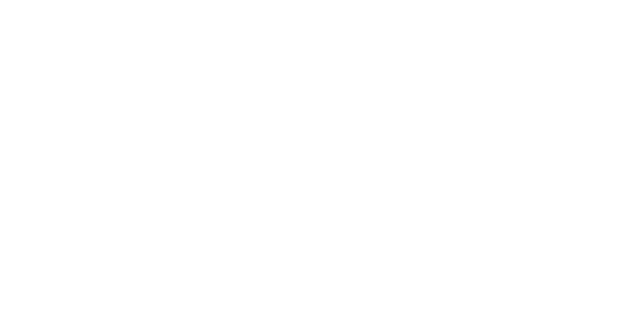
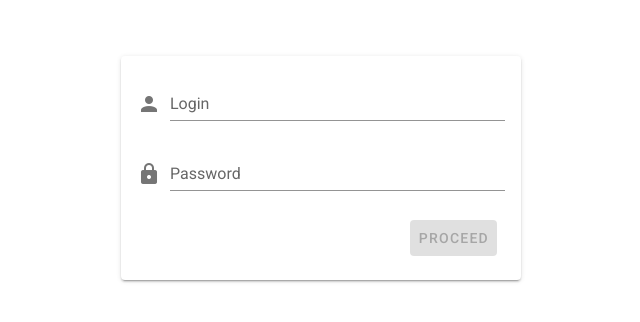
Before and after one commit to setmeright/asdfzxcv, a Nuxt app: page /login in a window 1280 px wide. Before the commit this address had no page. Shown: the part 232-554 px from the top of the page, without its empty margins (319-959 px from the left). Built offline with nearby package versions, Linux system fonts and the light colour scheme.

Commit message:
setup login page

```diff
--- a/layouts/default.vue
+++ b/layouts/default.vue
@@ -7,7 +7,7 @@
 <template>
   <v-app>
     <v-main>
-      <v-container>
+      <v-container class="fill-height" fluid>
         <nuxt />
       </v-container>
     </v-main>
--- a/pages/index.vue
+++ b/pages/index.vue
@@ -1,30 +1,11 @@
 <script>
 export default {
   name: "IndexPage",
-  methods: {
-    login() {
-      console.log("login");
-    },
-  },
 };
 </script>
 
 <template>
-  <v-layout column justify-center align-center>
-    <v-flex xs12 sm8 md6>
-      <v-card class="pa-4" min-width="400">
-        <!-- <v-card-title class="headline">
-          Dashboard
-        </v-card-title> -->
-        <v-text-field label="Login"></v-text-field>
-        <v-text-field type="password" label="Password"></v-text-field>
-        <v-card-actions>
-          <v-spacer />
-          <v-btn color="primary" @click.prevent="login">
-            Proceed
-          </v-btn>
-        </v-card-actions>
-      </v-card>
-    </v-flex>
-  </v-layout>
+  <v-row justify="center" align="center">
+    Index page
+  </v-row>
 </template>
--- /dev/null
+++ b/pages/login.vue
@@ -0,0 +1,51 @@
+<script>
+export default {
+  name: "LoginPage",
+  data() {
+    return {
+      formValid: false,
+      login: "",
+      password: "",
+    };
+  },
+  computed: {
+    generalRules() {
+      return [v => !!v || "Field is required"];
+    },
+  },
+  methods: {
+    submit() {
+      console.log("submit login");
+    },
+  },
+};
+</script>
+
+<template>
+  <v-row justify="center" align="center">
+    <v-form v-model="formValid" @submit.prevent="submit">
+      <v-card class="pa-4" min-width="400">
+        <v-text-field
+          v-model="login"
+          :rules="generalRules"
+          prepend-icon="mdi-account"
+          label="Login"
+          required
+        ></v-text-field>
+        <v-text-field
+          v-model="password"
+          :rules="generalRules"
+          prepend-icon="mdi-lock"
+          type="password"
+          label="Password"
+        ></v-text-field>
+        <v-card-actions>
+          <v-spacer />
+          <v-btn type="input" color="primary" :disabled="!formValid">
+            Proceed
+          </v-btn>
+        </v-card-actions>
+      </v-card>
+    </v-form>
+  </v-row>
+</template>
```
Also changed, not shown: 1 other file (tests, documents, lock files or other folders).
